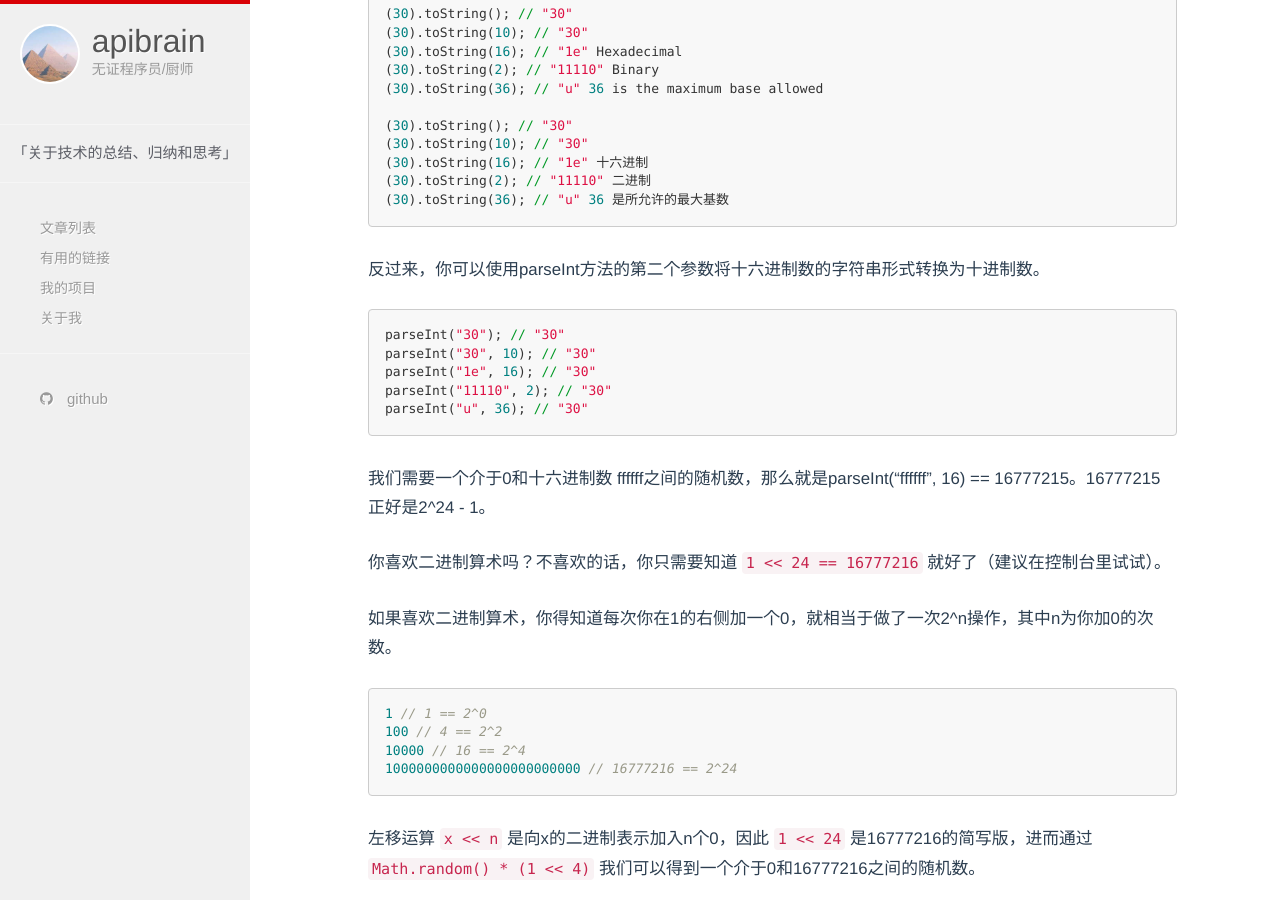
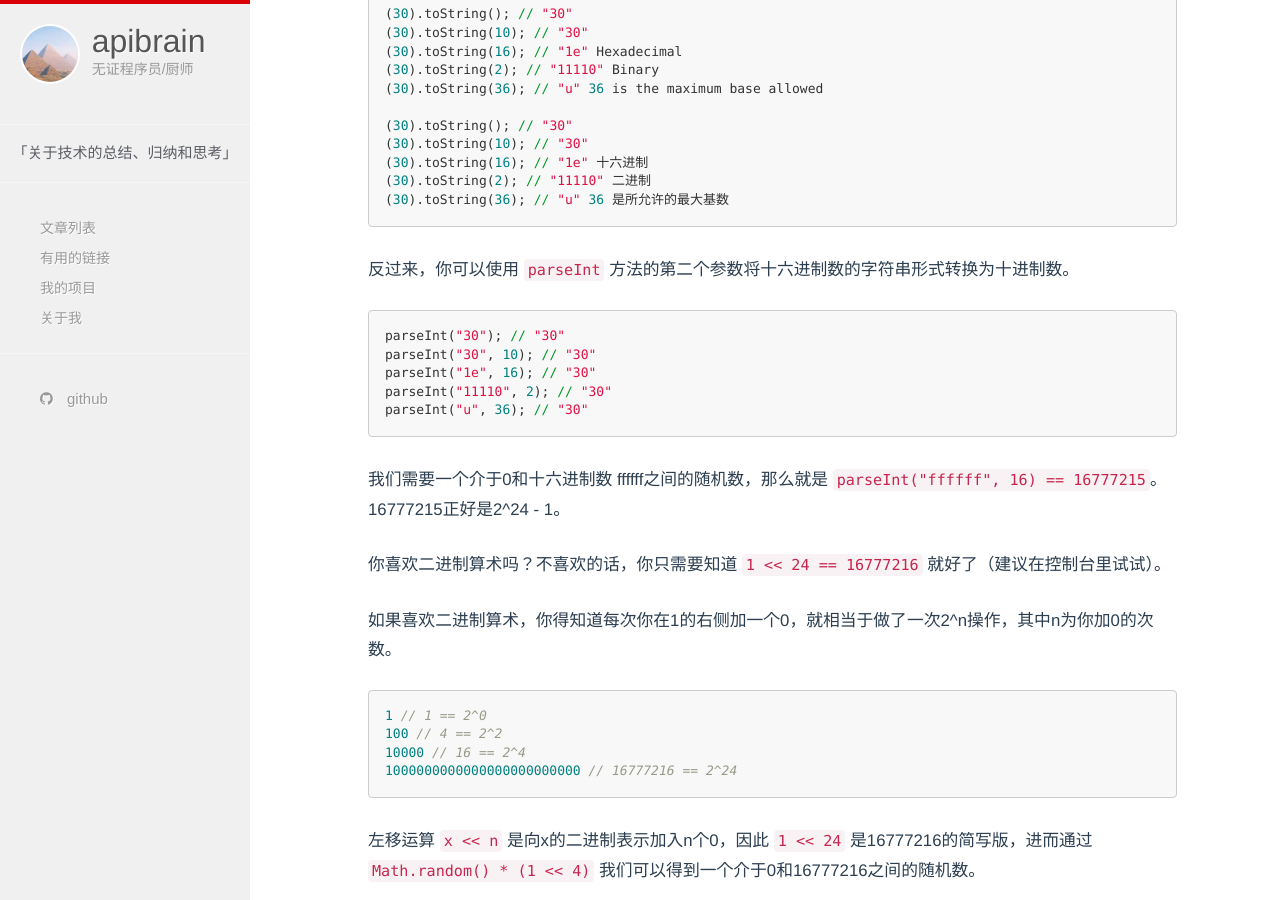
Before and after one commit to apibrain/apibrain.github.io, a Jekyll site: the page built from _posts/2016-03-29-learning-much-javascript-one-line-code.md, in a window 1280 px wide and 900 px high, scrolled down 2799 px. Built offline with Jekyll 4.4.1, drawn with Linux system fonts in a browser that asks for light colours.

Commit message:
把markdown解析器设置为kramdown

````diff
--- a/_config.yml
+++ b/_config.yml
@@ -12,6 +12,8 @@ email: apibrain[at]gmail.com
 permalink: /:title.html
 # highlighter: pygments
 markdown: kramdown
+kramdown:
+  input: GFM
 
 defaults:
   - scope:
--- a/_posts/2016-03-29-learning-much-javascript-one-line-code.md
+++ b/_posts/2016-03-29-learning-much-javascript-one-line-code.md
@@ -96,7 +96,7 @@ a.style.outline="1px solid #" + color
 (30).toString(36); // "u" 36 是所允许的最大基数
 ```
 
-反过来，你可以使用parseInt方法的第二个参数将十六进制数的字符串形式转换为十进制数。
+反过来，你可以使用 `parseInt` 方法的第二个参数将十六进制数的字符串形式转换为十进制数。
 
 ```javascript
 parseInt("30"); // "30"
@@ -106,7 +106,7 @@ parseInt("11110", 2); // "30"
 parseInt("u", 36); // "30"
 ```
 
-我们需要一个介于0和十六进制数 ffffff之间的随机数，那么就是parseInt("ffffff", 16) == 16777215。16777215正好是2^24 - 1。
+我们需要一个介于0和十六进制数 ffffff之间的随机数，那么就是 `parseInt("ffffff", 16) == 16777215`。16777215正好是2^24 - 1。
 
 你喜欢二进制算术吗？不喜欢的话，你只需要知道 `1 << 24 == 16777216` 就好了（建议在控制台里试试）。
 
````
